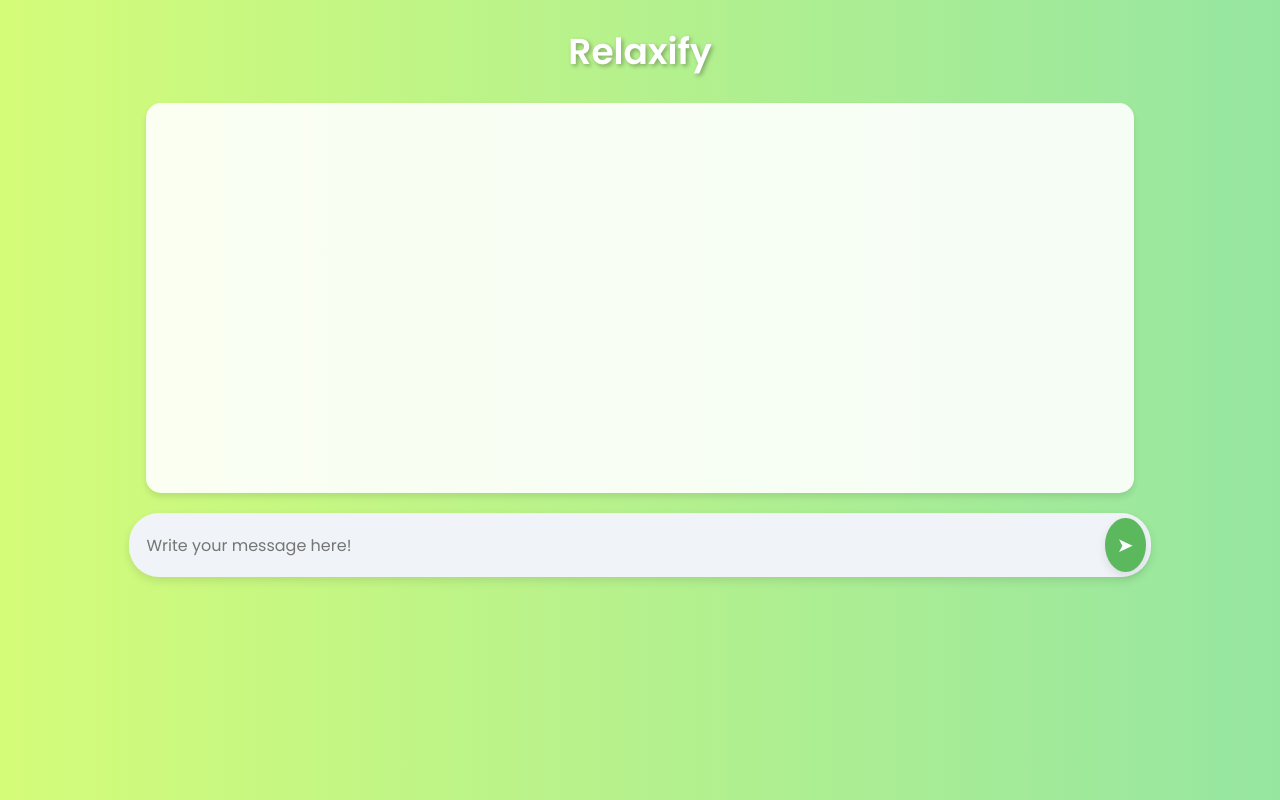
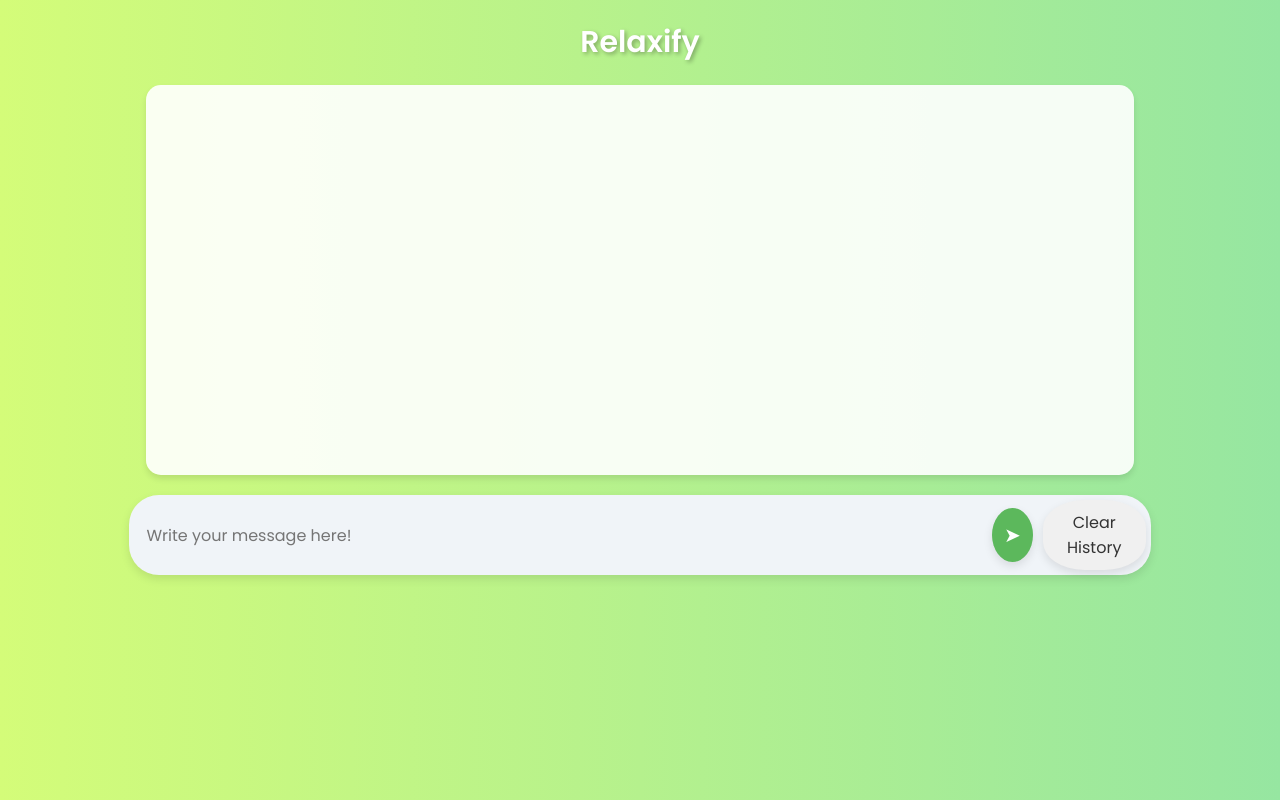
Before and after one commit to AliMoamen/Relaxify, a Flask app: page / in a window 1280 px wide. Run offline with Flask 3, Linux system fonts and the light colour scheme.

Commit message:
Add a local storage and chat history

```diff
--- a/app.py
+++ b/app.py
@@ -1,21 +1,18 @@
 from flask import Flask, request, render_template
 from openai import OpenAI
 import os
-Qs = ""
+
+# Initialize the global variables
+messages = [
+    {"role": "system", "content": "You are a therapist helping a patient with stress scientifically. Show empathy, sympathy, and carefulness when dealing with the patient. Ask follow-up questions for the user and be concise."}
+]
+
 app = Flask(__name__)
-
-
 
 # Set up OpenAI API credentials
 client = OpenAI(
-    # defaults to os.environ.get("OPENAI_API_KEY")
-    api_key= os.getenv("API"),
+    api_key= os.getenv("API")
 )
-
-# Set up prompt
-messages=[
-        {"role": "system", "content": "You are a therapist helping a patient with stress scientifically. Show empathy, sympathesis, and carefulness when dealing with patient. Ask follow up questions for the user and be concise. Only answer questions within the scope of your job. If asked about the job, you are a therapist helping patients dealing with stress and anxiety"},
-    ]
 
 # Define route for homepage
 @app.route('/')
@@ -33,17 +30,43 @@ def chatbot():
 def ask(Q):
     global messages
     messages.append({'role': 'user', 'content': Q})
-    global Qs
-    Qs += Q
     response = client.chat.completions.create(
         model="gpt-3.5-turbo",
         messages=messages,
         max_tokens=200,
         temperature=0.4
     )
-    response_text =  response.choices[0].message.content
-    messages.append({'role': 'assistant', 'content': response.choices[0].message.content})
+    response_text = response.choices[0].message.content
+    messages.append({'role': 'assistant', 'content': response_text})
     return response_text
+# Route to reset chat history and Qs variable
+@app.route('/new_chat', methods=['POST'])
+def new_chat():
+    global messages
+    messages = [
+        {"role": "system", "content": "You are a therapist helping a patient with stress scientifically. Show empathy, sympathy, and carefulness when dealing with the patient. Ask follow-up questions for the user and be concise."}
+    ]
+    return "Chat reset", 200
+
+# New route to load the chat history and append to the messages list
+@app.route('/load_chat_history', methods=['POST'])
+def load_chat_history():
+    global messages
+    data = request.json  # Receive the JSON data from the frontend
+    if 'chatHistory' in data:
+        chat_history = data['chatHistory']
+
+        # Loop through the chat history and append it to the messages list
+        for chat in chat_history:
+            if chat['type'] == 'user':
+                messages.append({'role': 'user', 'content': chat['message']})
+            else:
+                messages.append({'role': 'assistant', 'content': chat['message']})
+
+        print("Messages loaded:", messages)
+        return "Chat history loaded successfully", 200
+    else:
+        return "No data received", 400
 
 if __name__ == '__main__':
     app.run(debug=True)
--- a/static/script.js
+++ b/static/script.js
@@ -2,7 +2,45 @@ const chatContainer = document.getElementById('chat-container');
 const messageForm = document.getElementById('message-form');
 const messageInput = document.getElementById('message-input');
 const submitButton = document.getElementById('submit-btn');
+const newChatButton = document.getElementById('new-chat-btn'); // Button for starting new chats
 let isWaitingForResponse = false; // Track if we're waiting for a response from the bot
+let chatHistory = []; // Store the chat history
+
+
+window.onload = function() {
+    const savedChat = localStorage.getItem('relaxifyChatHistory');
+    if (savedChat) {
+        // Parse the saved chat history from localStorage
+        const chatHistory = JSON.parse(savedChat);
+
+        // Send the chat history to the server
+        fetch('/load_chat_history', {
+            method: 'POST',
+            headers: {
+                'Content-Type': 'application/json'
+            },
+            body: JSON.stringify({ chatHistory: chatHistory })  // Send the entire chat history to the server
+        })
+        .then(response => response.text())
+        .then(data => {
+            console.log('Chat history loaded on server:', data);  // Confirm the chat history has been sent
+        })
+        .catch(error => {
+            console.error('Error sending chat history to the server:', error);
+        });
+
+        // Render the chat history on the page
+        chatHistory.forEach(chat => {
+            const messageElement = document.createElement('div');
+            messageElement.classList.add(chat.type === 'user' ? 'user-message' : 'bot-message');
+            messageElement.innerText = chat.message;
+            chatContainer.appendChild(messageElement);
+        });
+
+        // Scroll to the bottom to see the last message
+        scrollToBottom();
+    }
+};
 
 // Function to scroll to the bottom of the chat container
 function scrollToBottom() {
@@ -40,14 +78,15 @@ messageForm.addEventListener('submit', e => {
     messageElement.classList.add("user-message");
     messageElement.innerText = message;
     chatContainer.appendChild(messageElement);
+    chatHistory.push({ type: 'user', message: message }); // Save user message to history
     scrollToBottom(); // Scroll to the bottom after sending a message
+
+    // Save the chat history to local storage
+    localStorage.setItem('relaxifyChatHistory', JSON.stringify(chatHistory));
 
     // Set waiting status to true (disable input while waiting for response)
     isWaitingForResponse = true;
     toggleSubmitButton();
-
-    // Debugging log to ensure the request is being made
-    console.log('Sending message to API:', message);
 
     // Create the XMLHttpRequest object
     const xhr = new XMLHttpRequest();
@@ -59,21 +98,23 @@ messageForm.addEventListener('submit', e => {
         if (xhr.status === 200) {
             // Success - process the response
             const response = xhr.responseText;
-            console.log('API response:', response); // Debugging log to check the response
             const responseElement = document.createElement('div');
             responseElement.classList.add("bot-message");
             responseElement.innerText = response;
             chatContainer.appendChild(responseElement);
+            chatHistory.push({ type: 'bot', message: response }); // Save bot response to history
             scrollToBottom(); // Scroll to the bottom after receiving a response
         } else {
             // Handle error responses
-            console.error('Error with API call:', xhr.statusText);
             const errorElement = document.createElement('div');
             errorElement.classList.add("bot-message");
             errorElement.innerText = "Oops! Something went wrong. Please try again.";
             chatContainer.appendChild(errorElement);
             scrollToBottom();
         }
+
+        // Save the chat history to local storage
+        localStorage.setItem('relaxifyChatHistory', JSON.stringify(chatHistory));
 
         // Reset the flag to allow further submissions
         isWaitingForResponse = false;
@@ -82,7 +123,6 @@ messageForm.addEventListener('submit', e => {
 
     // Handle any errors in making the request
     xhr.onerror = () => {
-        console.error('Request failed.');
         const errorElement = document.createElement('div');
         errorElement.classList.add("bot-message");
         errorElement.innerText = "There was an issue connecting to the server.";
@@ -97,3 +137,17 @@ messageForm.addEventListener('submit', e => {
     // Send the request
     xhr.send('message=' + encodeURIComponent(message));
 });
+
+// Handle the new chat button click
+newChatButton.addEventListener('click', () => {
+    fetch('/new_chat', { method: 'POST' })
+        .then(response => {
+            if (response.ok) {
+                // Clear the chat container
+                chatContainer.innerHTML = '';
+                chatHistory = [];  // Clear the chat history stored in the frontend
+                localStorage.removeItem('relaxifyChatHistory');  // Clear saved chats in local storage
+            }
+        })
+        .catch(err => console.error('Failed to reset the chat:', err));
+});
--- a/static/styles.css
+++ b/static/styles.css
@@ -11,7 +11,7 @@ body {
 }
 
 h1 {
-    font-size: 36px;
+    font-size: 30px;
     color: #ffffff;
     text-shadow: 2px 2px 4px rgba(0, 0, 0, 0.3);
 }
@@ -37,6 +37,24 @@ input[type="text"] {
     padding: 12px;
     width: 100%;
     outline: none;
+}
+
+/* Styling the new chat button */
+.new-chat {
+    background-color: #f0f0f0;
+    border: none;
+    border-radius: 40%;
+    color: #333;
+    font-size: 16px;
+    padding: 10px;
+    margin-left: 10px; /* Adds space between buttons */
+    cursor: pointer;
+    box-shadow: 0px 4px 10px rgba(0, 0, 0, 0.1);
+    transition: background-color 0.3s ease;
+}
+
+.new-chat-btn:hover {
+    background-color: #ccc;
 }
 
 /* Submit button styling */
--- a/templates/index.html
+++ b/templates/index.html
@@ -15,8 +15,11 @@
         <div class="input-container">
             <input type="text" name="message" id="message-input" placeholder="Write your message here!">
             <button type="submit" id="submit-btn">&#10148;</button> <!-- Unicode arrow symbol -->
+            <button id="new-chat-btn" class="new-chat">Clear History</button>
+
         </div>
     </form>
+
     <script src="{{ url_for('static', filename='script.js') }}"></script>
 
 
```
